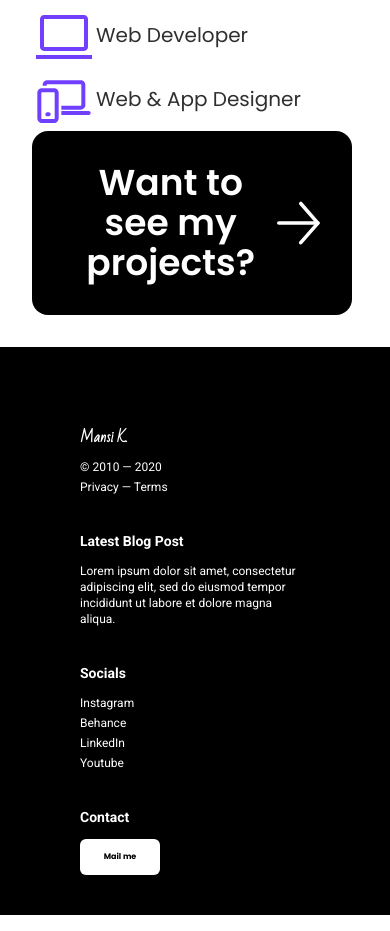
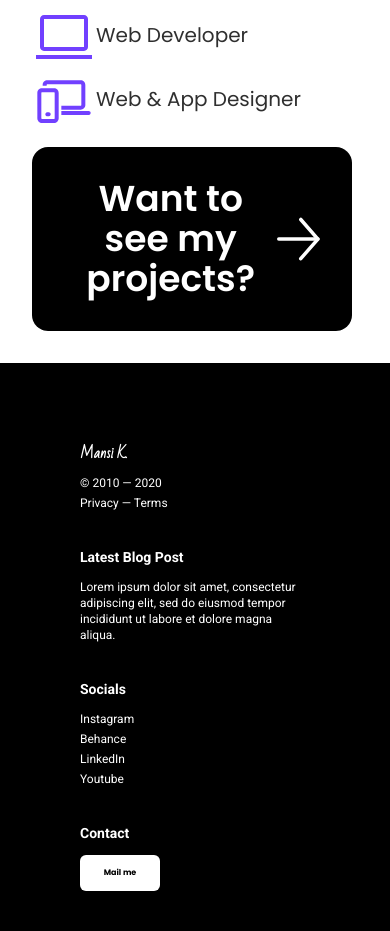
Before and after one commit to saifalfalah/mansi-kasar, a Next.js app: page /about in a window 390 px wide. Shown: the part 941-1872 px from the top of the page. Built offline with nearby package versions, Linux system fonts and the light colour scheme.

Commit message:
Update Roles.js

```diff
--- a/components/AboutView/Roles.js
+++ b/components/AboutView/Roles.js
@@ -43,7 +43,7 @@ const Roles = () => {
       </ul>
       <button
         href="/projects"
-        className="flex items-center justify-between p-8 text-white bg-black rounded-2xl"
+        className="flex items-center justify-between p-8 mt-4 text-white bg-black lg:mt-0 rounded-2xl"
       >
         <h1 className="text-4xl font-semibold w-60">
           Want to see my projects?
```
